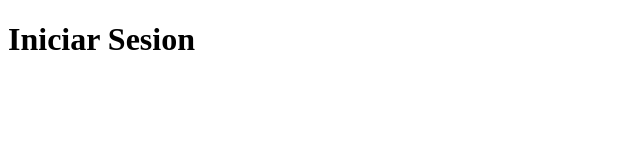
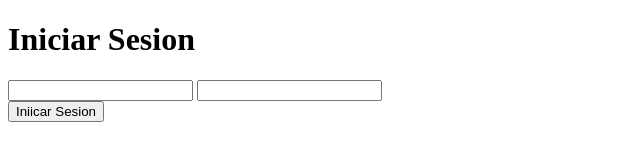
Before and after one commit to LauraS0fia/employee-payroll-system, a plain HTML site: page LOGIN/sesion.html in a window 1280 px wide. Shown: the whole page, without its empty margins (0-640 px from the left). Drawn offline with Linux system fonts and the light colour scheme.

Commit message:
Actualizacion de Formulario

```diff
--- a/LOGIN/sesion.html
+++ b/LOGIN/sesion.html
@@ -6,9 +6,14 @@
     <title>Incio de Sesion</title>
 </head>
 <body>
-
     <div>
         <h1>Iniciar Sesion</h1>
+        <form>
+            <input type="text">
+            <input type="password">
+        </form>
+        <button>Iniicar Sesion</button>
+
     </div>
 </body>
 </html>
```
